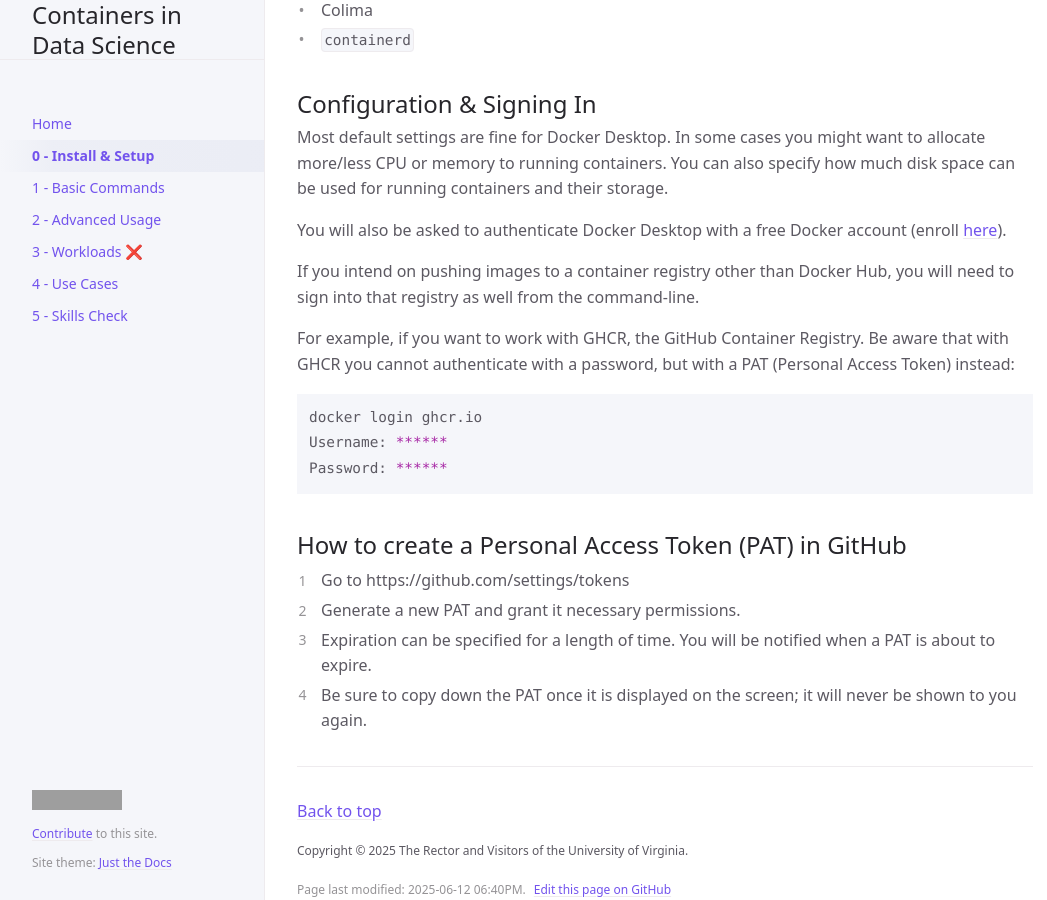
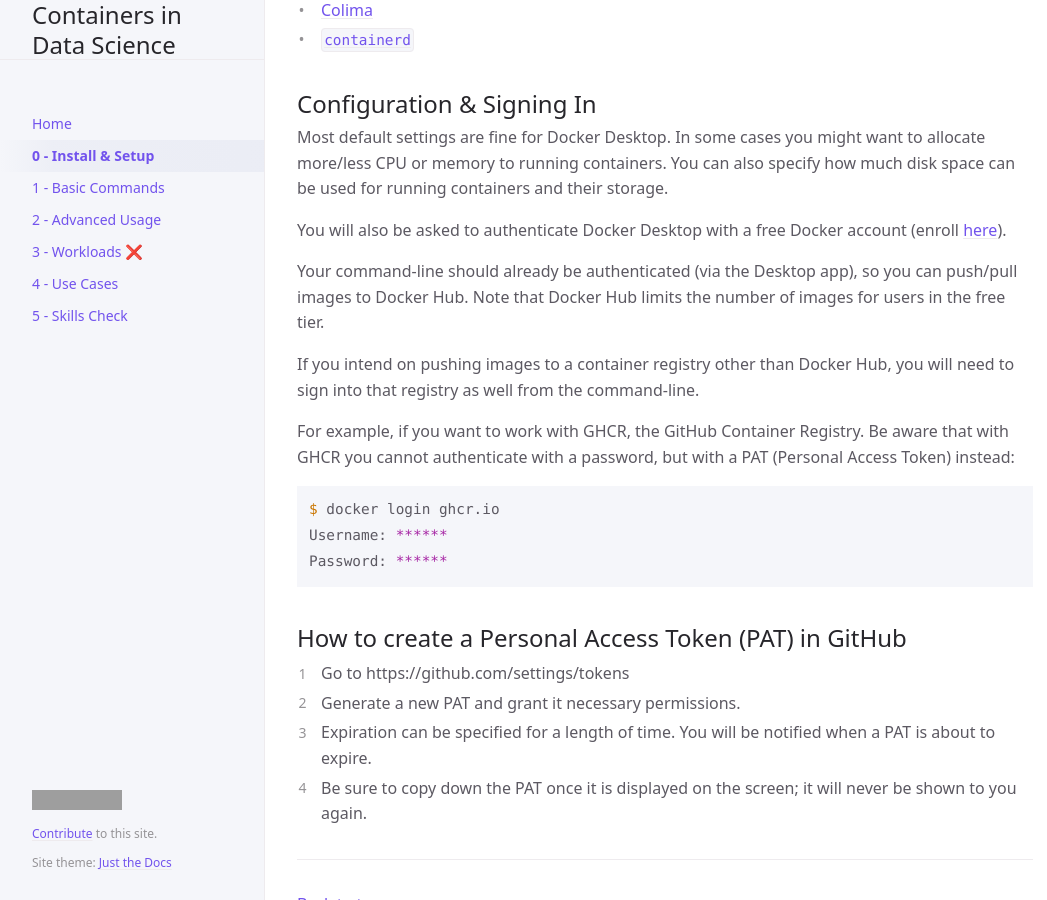
Before and after one commit to UVADS/container-basics, a Jekyll site: the page built from docs/setup.md, in a window 1280 px wide and 900 px high, scrolled down 538 px. Shown: the whole window, without its empty margins (107-1154 px from the left). Built offline with Jekyll 4.4.1, drawn with Linux system fonts in a browser that asks for light colours; cached includes are drawn as plain includes; part of the change alters nothing that is shown; grey boxes are pictures that could not be loaded.

Commit message:
Fix the btn

````diff
--- a/docs/setup.md
+++ b/docs/setup.md
@@ -23,10 +23,10 @@ last_modified_date: "2025-06-12 06:40PM"
 
 Docker Desktop is the easiest and most popular way to run Docker on your local workstation. However, there are a number of other solutions that work in nearly-identical ways:
 
-- Rancher
-- Podman
-- Colima
-- `containerd`
+- [Rancher](https://www.rancher.com/products/rancher-desktop)
+- [Podman](https://podman.io/)
+- [Colima](https://github.com/abiosoft/colima)
+- [`containerd`](https://containerd.io/)
 
 ## Configuration & Signing In
 
@@ -34,12 +34,14 @@ Most default settings are fine for Docker Desktop. In some cases you might want
 
 You will also be asked to authenticate Docker Desktop with a free Docker account (enroll [here](https://app.docker.com/signup/)).
 
+Your command-line should already be authenticated (via the Desktop app), so you can push/pull images to Docker Hub. Note that Docker Hub limits the number of images for users in the free tier.
+
 If you intend on pushing images to a container registry other than Docker Hub, you will need to sign into that registry as well from the command-line.
 
 For example, if you want to work with GHCR, the GitHub Container Registry. Be aware that with GHCR you cannot authenticate with a password, but with a PAT (Personal Access Token) instead:
 
 ```bash
-docker login ghcr.io
+$ docker login ghcr.io
 Username: ******
 Password: ******
 ```
````
